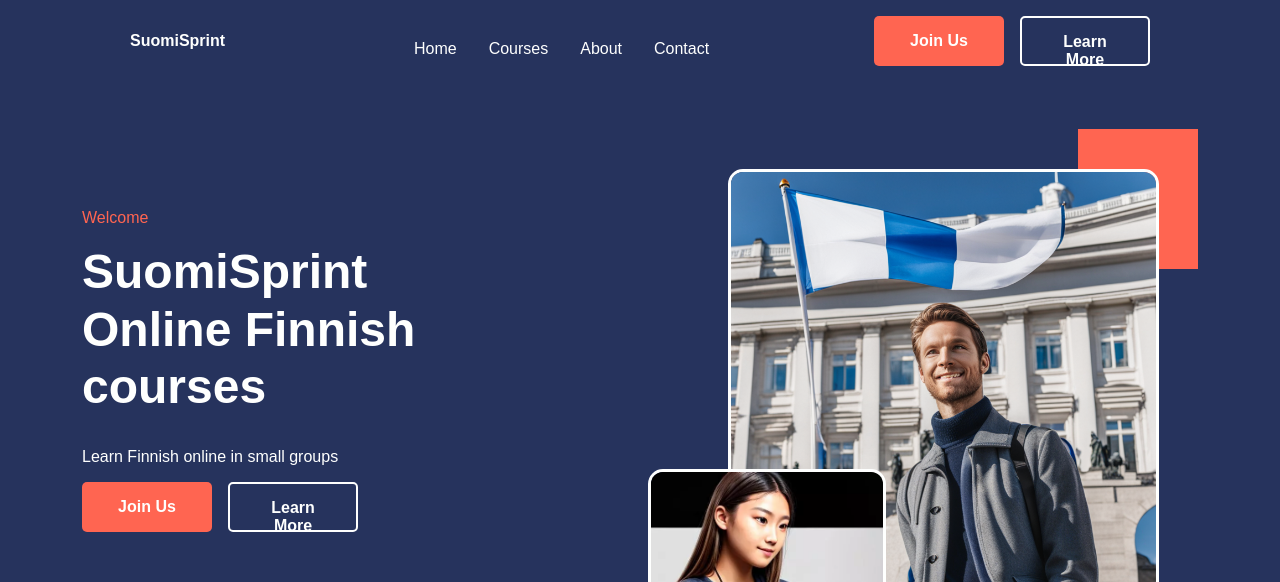
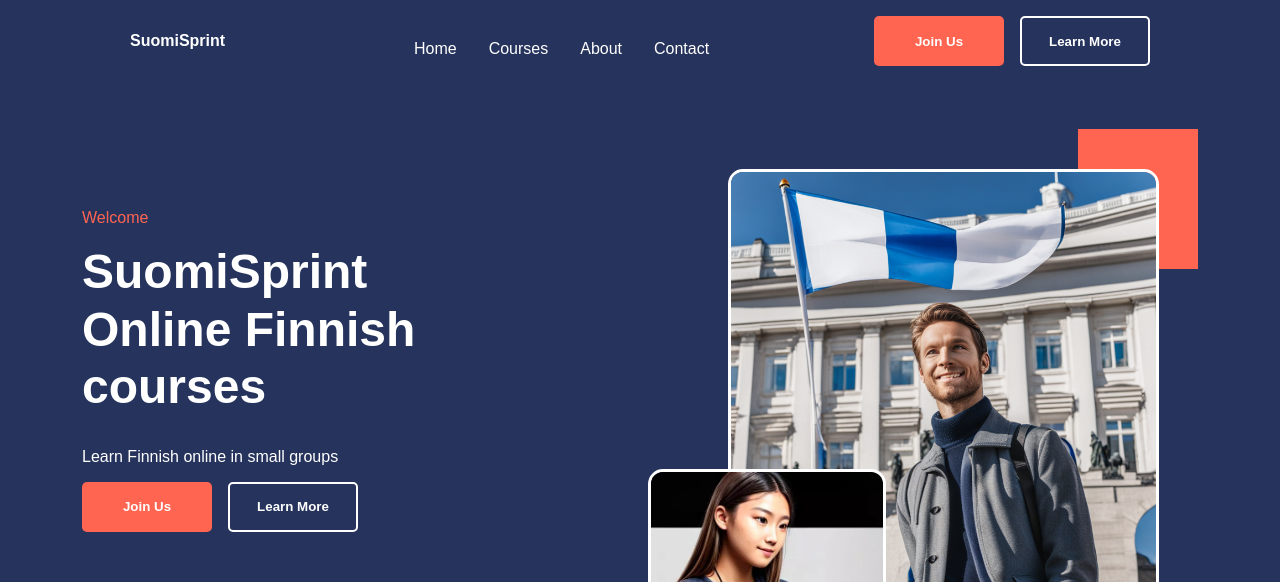
Before and after one commit to A-Yerkeshev/suomisprint, a React (Create React App) app in the folder Frontend/: page / in a window 1280 px wide. Shown: the top 582 px of the page. Built offline with nearby package versions, Linux system fonts and the light colour scheme.

Commit message:
css conflict resolved

```diff
--- a/Frontend/src/pages/Contact.js
+++ b/Frontend/src/pages/Contact.js
@@ -71,7 +71,7 @@
             value={comments}
           />
         </div>
-        <button>Submit</button>
+        <button class="btn-submit">Submit</button>
       </form>
         <div>
           <h3> Company Information</h3>
--- a/Frontend/src/styles/Contact.css
+++ b/Frontend/src/styles/Contact.css
@@ -41,7 +41,7 @@
     height: 35px;
 }
 
-button {
+.btn-submit{
     background-color:007bff;
     color:rgb(159, 154, 149);
     padding: 10px 20px;
@@ -50,8 +50,9 @@
     cursor: pointer;
     font-size:16px;
     text-decoration: none;
+    transition: background-color 0.3s ease;
 }
 
-button:hover {
+.btn-submit:hover {
     background-color: #0056b3;
 }
```
